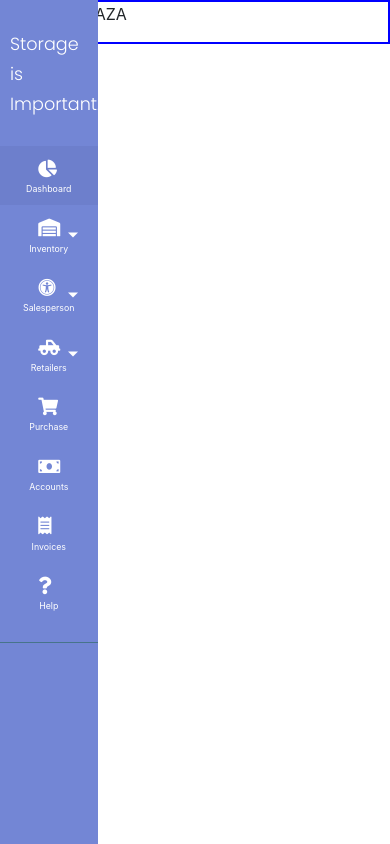
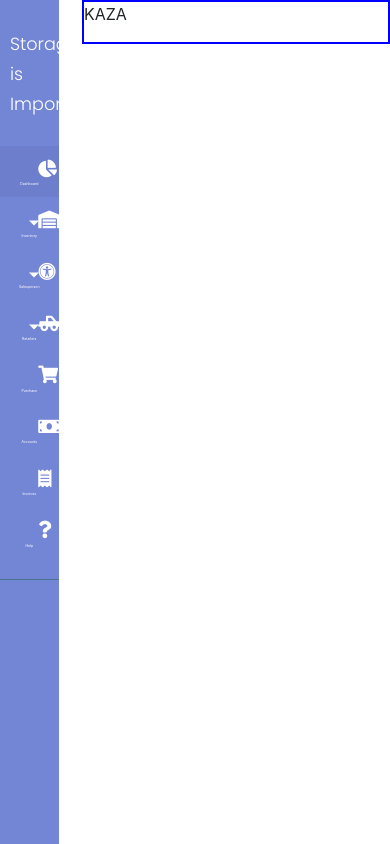
Before and after one commit to kazimhr/semesterproject, a PHP site: page / in a window 390 px wide. Run offline with PHP 8.4, Linux system fonts and the light colour scheme; some libraries are stand-ins or nearby versions.

Commit message:
Update styles_index.css

```diff
--- a/styles_index.css
+++ b/styles_index.css
@@ -163,7 +163,7 @@ a.article:hover {
 @media (max-width: 600px) {
     #sidebar {
         margin-left: 0px;
-        width: 25%;
+        width: 15%;
     }
     #sidebar.active {
         margin-left: 0;
@@ -188,7 +188,7 @@ a.article:hover {
     .sidebar_items_on_mob{
         display: block;
         text-align: center;
-        font-size: 0.5em;
+        font-size: 0.2em;
     }
 
 }
```
